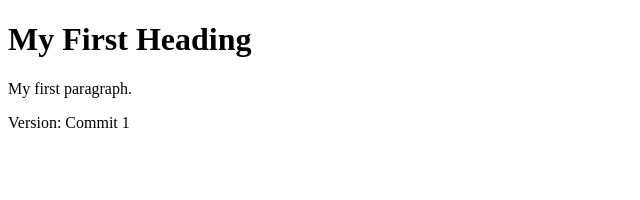
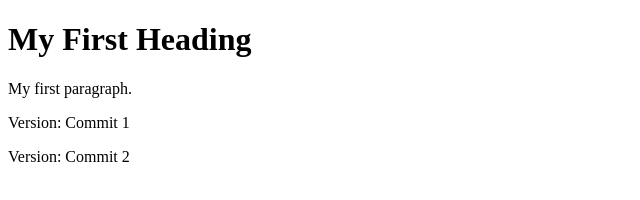
Before and after one commit to tjyelly/projectA, a plain HTML site: page index.html in a window 1280 px wide. Shown: the whole page, without its empty margins (0-640 px from the left). Drawn offline with Linux system fonts and the light colour scheme.

Commit message:
commit 2

```diff
--- a/index.html
+++ b/index.html
@@ -5,6 +5,7 @@
 <h1>My First Heading</h1>
 <p>My first paragraph.</p>
 <p>Version: Commit 1</p>
+<p>Version: Commit 2</p>
 
 </body>
 </html>
```
